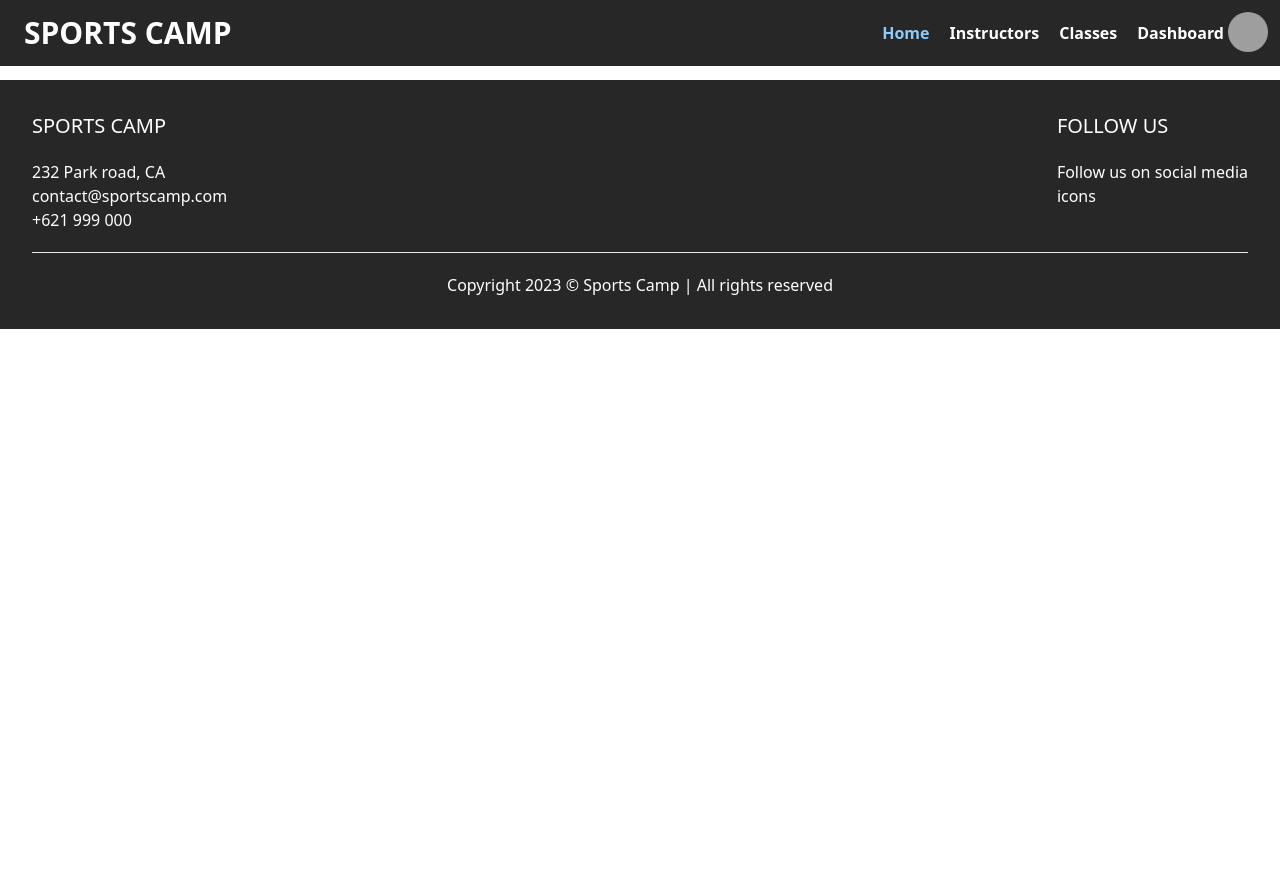
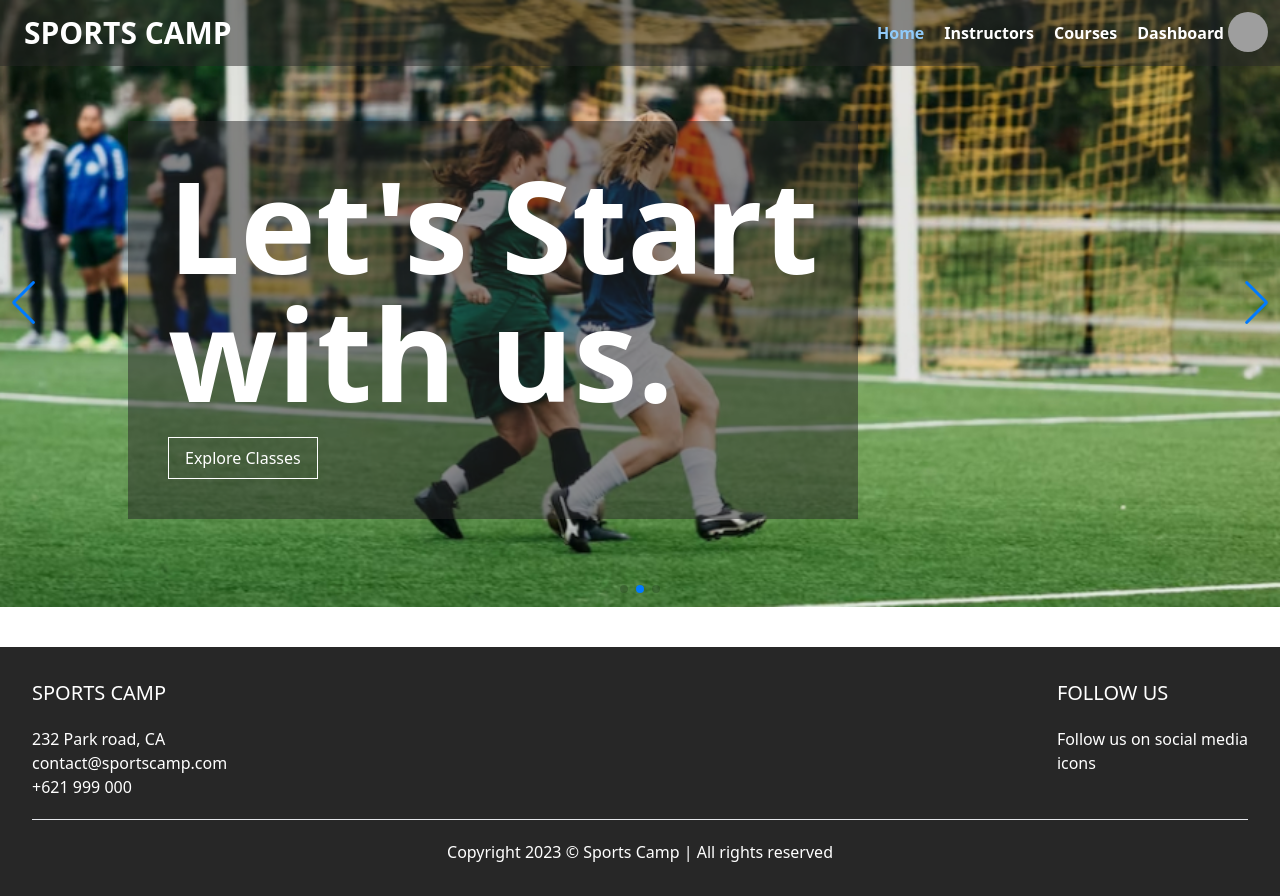
Before and after one commit to sarwar-hub/sports-camp, a React (Vite) app: page / in a window 1280 px wide. Before the commit the page ends 800 px from the top, so only its background shows below. Built offline with nearby package versions, Linux system fonts and the light colour scheme; grey boxes are pictures that could not be loaded.

Commit message:
added homepage banner

```diff
--- a/package.json
+++ b/package.json
@@ -16,7 +16,8 @@
     "react-dom": "^18.2.0",
     "react-hook-form": "^7.44.3",
     "react-router-dom": "^6.12.1",
-    "sort-by": "^1.2.0"
+    "sort-by": "^1.2.0",
+    "swiper": "^9.3.2"
   },
   "devDependencies": {
     "@types/react": "^18.0.37",
--- a/src/components/Navbar/Navbar.jsx
+++ b/src/components/Navbar/Navbar.jsx
@@ -5,14 +5,14 @@ import ActiveLink from "../ActiveLink/ActiveLink";
 const navItems = [
   <li className="hover:text-sec font-semibold transition"><ActiveLink to='/'>Home</ActiveLink></li>,
   <li className="hover:text-sec font-semibold transition"><ActiveLink to='/contact'>Instructors</ActiveLink></li>,
-  <li className="hover:text-sec font-semibold transition"><ActiveLink to='/dashboard'>Classes</ActiveLink></li>,
+  <li className="hover:text-sec font-semibold transition"><ActiveLink to='/dashboard'>Courses</ActiveLink></li>,
   <li className="hover:text-sec font-semibold transition"><ActiveLink to='/menu'>Dashboard</ActiveLink></li>,
 ];
 
 const Navbar = () => {
 
   return (
-    <div className="drawer bg-dark fixed z-10">
+    <div className="drawer bg-dark/50 fixed z-10">
 
       <input id="my-drawer-3" type="checkbox" className="drawer-toggle" />
       <div className="drawer-content flex flex-col">
--- a/src/layouts/MainLayout.jsx
+++ b/src/layouts/MainLayout.jsx
@@ -8,7 +8,7 @@ const MainLayout = () => {
     return (
         <div>
             <Navbar></Navbar>
-            <div className="py-10">
+            <div className="max-w-[1480px] mx-auto">
             <Outlet></Outlet>
             </div>
             <Footer></Footer>
--- a/src/pages/Home/Banner/Banner.jsx
+++ b/src/pages/Home/Banner/Banner.jsx
@@ -0,0 +1,69 @@
+import { Swiper, SwiperSlide } from "swiper/react";
+import { Autoplay, EffectFade, Navigation, Pagination } from "swiper";
+import { Link } from "react-router-dom";
+import "swiper/css";
+import "swiper/css/effect-fade";
+import "swiper/css/navigation";
+import "swiper/css/pagination";
+
+import banner1 from "../../../assets/banner1.jpg";
+import banner2 from "../../../assets/banner2.jpg";
+import banner3 from "../../../assets/banner3.jpg";
+
+const Banner = () => {
+    return (
+        <>
+            <Swiper
+                spaceBetween={30}
+                autoplay={{
+                    delay: 3500,
+                    disableOnInteraction: false,
+                }}
+                effect={"fade"}
+                navigation={true}
+                pagination={{
+                    clickable: true,
+                }}
+                modules={[Autoplay, EffectFade, Navigation, Pagination]}
+                className="mySwiper"
+            >
+
+                <SwiperSlide>
+                    <div className="">
+                        <div className="">
+                        <img className="w-full" src={banner1} />
+                        </div>
+                        <div className="absolute z-50 top-[20%] left-[10%] space-y-5 bg-dark/50 p-10">
+                            <h1 className="font-bold text-9xl text-light">Let's Start <br /> with us.</h1>
+                            <button className="bg-transparent px-4 py-2 text-light border-[1px] border-light hover:bg-dark2/50" ><Link to='/classes'>Explore Classes</Link></button>
+                        </div>
+                    </div>
+                </SwiperSlide>
+                <SwiperSlide>
+                    <div className="">
+                        <div className="">
+                        <img className="w-full" src={banner2} />
+                        </div>
+                        <div className="absolute z-50 top-[20%] left-[10%] space-y-5 bg-dark/50 p-10">
+                            <h1 className="font-bold text-9xl text-light">Let's Start <br /> with us.</h1>
+                            <button className="bg-transparent px-4 py-2 text-light border-[1px] border-light hover:bg-dark2/50" ><Link to='/classes'>Explore Classes</Link></button>
+                        </div>
+                    </div>
+                </SwiperSlide>
+                <SwiperSlide>
+                    <div className="">
+                        <div className="">
+                        <img className="w-full" src={banner3} />
+                        </div>
+                        <div className="absolute z-50 top-[20%] left-[10%] space-y-5 bg-dark/50 p-10">
+                            <h1 className="font-bold text-9xl text-light">Let's Start <br /> with us.</h1>
+                            <button className="bg-transparent px-4 py-2 text-light border-[1px] border-light hover:bg-dark2/50" ><Link to='/classes'>Explore Classes</Link></button>
+                        </div>
+                    </div>
+                </SwiperSlide>
+            </Swiper>
+        </>
+    );
+};
+
+export default Banner;
--- a/src/pages/Home/Home/Home.jsx
+++ b/src/pages/Home/Home/Home.jsx
@@ -1,10 +1,11 @@
+import Banner from "../Banner/Banner";
 
 
 
 const Home = () => {
     return (
-        <div>
-
+        <div className="mb-10">
+            <Banner></Banner>
         </div>
     );
 };
```
Also changed, not shown: 2 other files (tests, documents, lock files or other folders).
